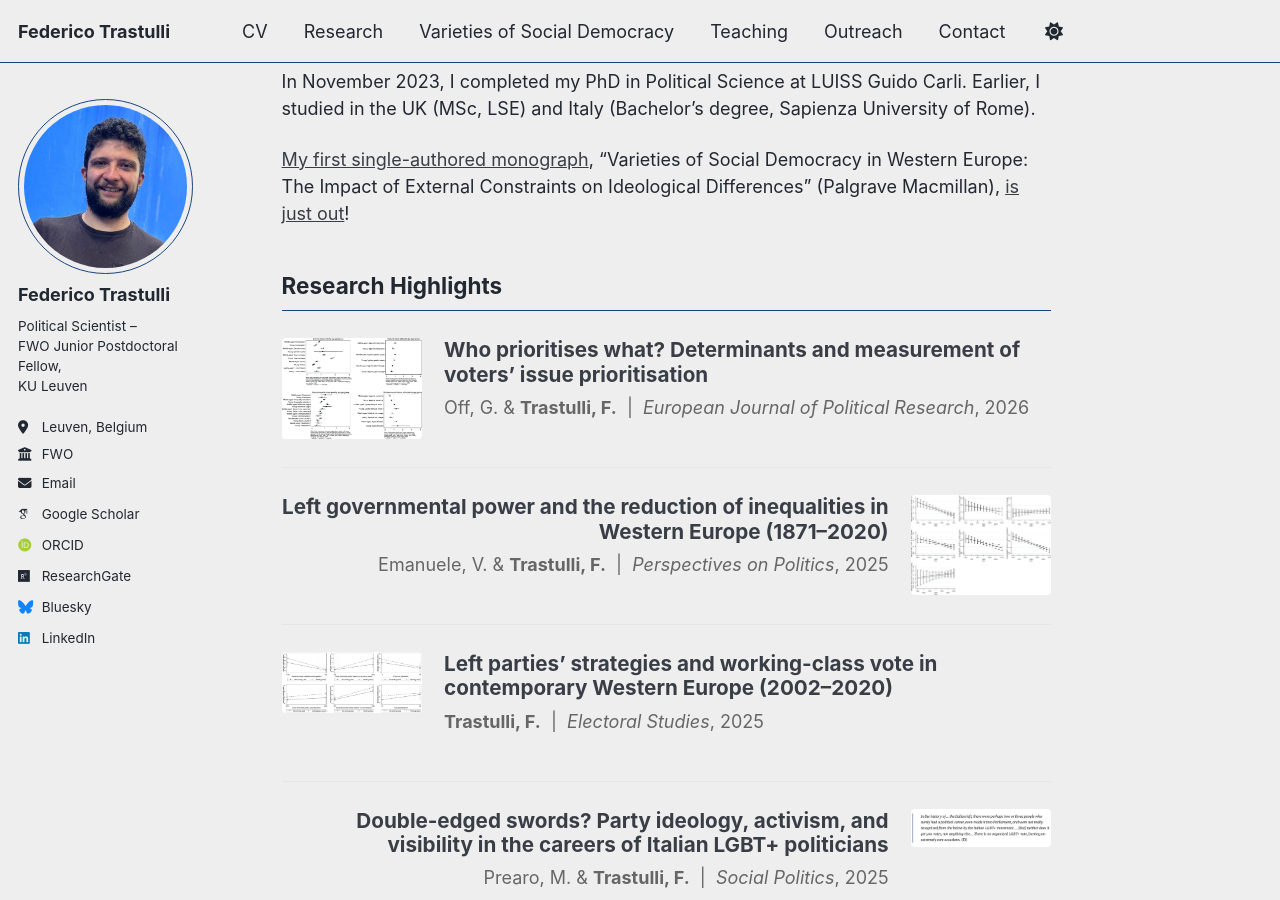
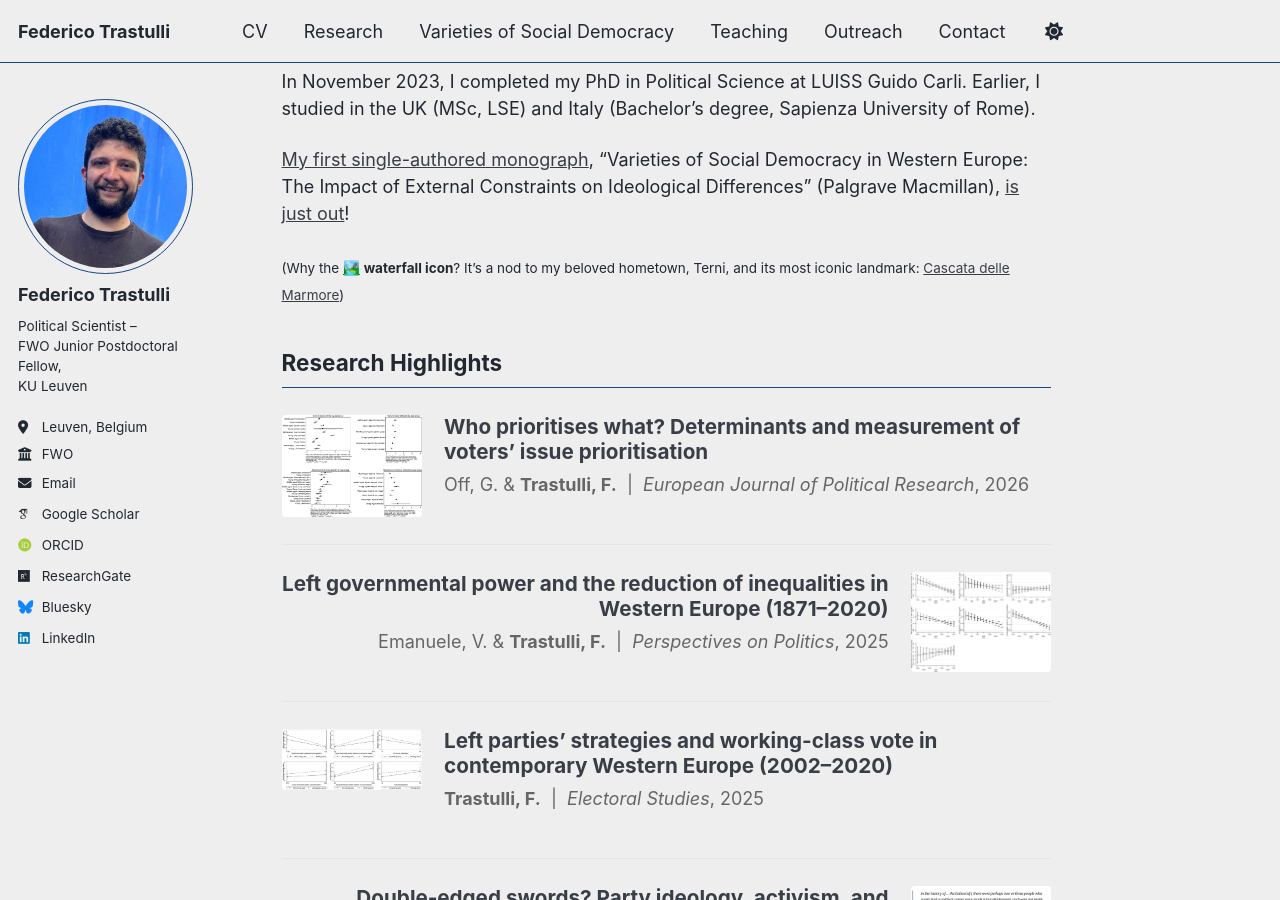
Before and after one commit to federicotrastulli/federicotrastulli.github.io, a Jekyll site: the page built from _pages/about.md, in a window 1280 px wide and 900 px high, scrolled down 673 px. Built offline with Jekyll 4.4.1, drawn with Linux system fonts in a browser that asks for light colours; some web fonts are replaced; a script bundle is joined from its source files by our own code; library files that are not in the unit come from our copies.

Commit message:
Update about.md

```diff
--- a/_pages/about.md
+++ b/_pages/about.md
@@ -20,6 +20,8 @@ My research appears in journals such as the [European Journal of Political Resea
 In November 2023, I completed my PhD in Political Science at LUISS Guido Carli. Earlier, I studied in the UK (MSc, LSE) and Italy (Bachelor's degree, Sapienza University of Rome).
 
 [My first single-authored monograph](https://federicotrastulli.github.io/vosd/), "Varieties of Social Democracy in Western Europe: The Impact of External Constraints on Ideological Differences" (Palgrave Macmillan), [is just out](https://link.springer.com/book/10.1007/978-3-032-26275-2)!
+
+<sub>(Why the <a href="images/marmore.png">🏞️</a> **waterfall icon**? It's a nod to my beloved hometown, Terni, and its most iconic landmark: <a href="https://turismo.comune.terni.it/sites/default/files/styles/original_webp/public/2023-11/cascata16.jpg.webp?itok=UVF7obnE">Cascata delle Marmore</a>)</sub>
 
 ## Research Highlights
 
```
